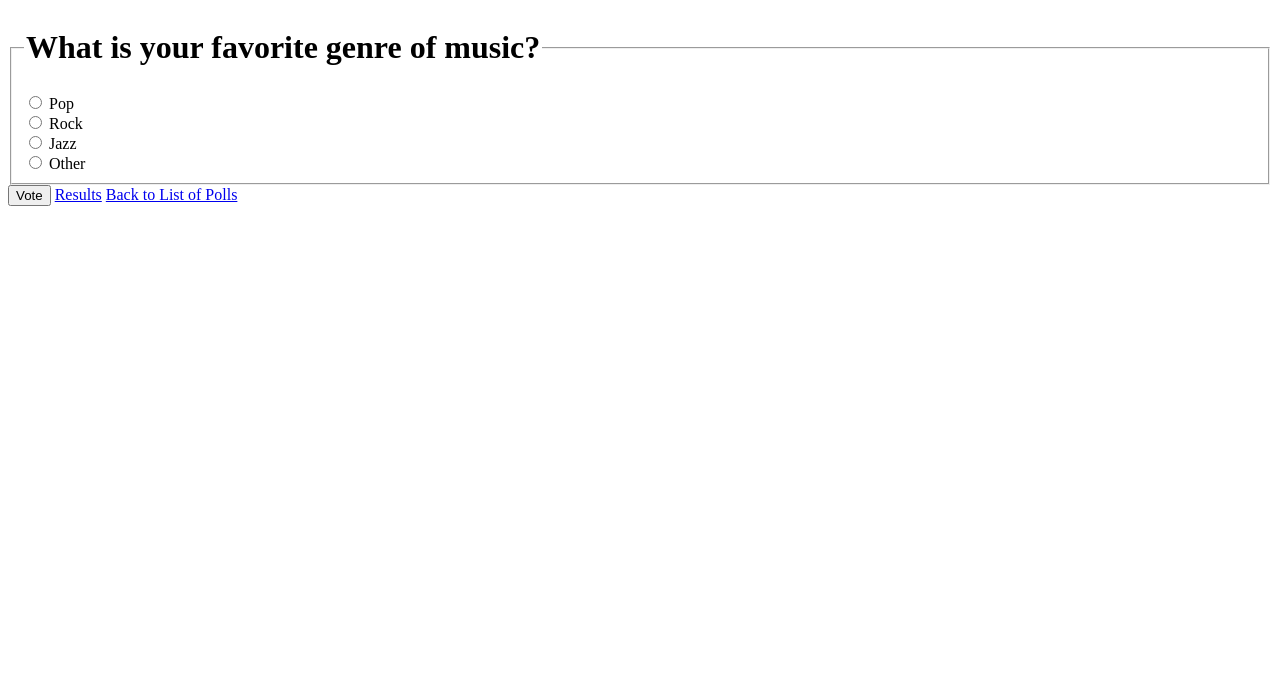
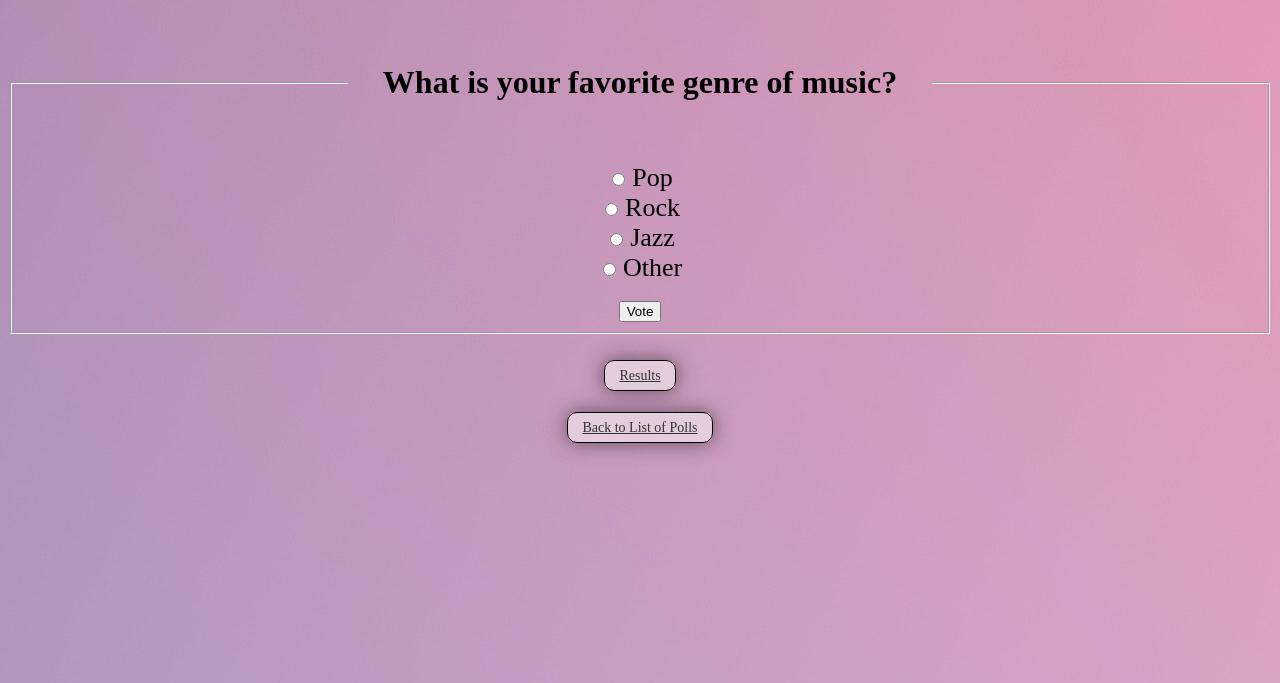
Before and after one commit to TAGCH/ku-polls-2023, a Django app: page /polls/2/ in a window 1280 px wide. Shown: the top 683 px of the page. Run offline with Django 4.2, Linux system fonts and the light colour scheme; data comes from the database, SQL or seed files in the repository.

Commit message:
Fix html

```diff
--- a/polls/static/polls/style.css
+++ b/polls/static/polls/style.css
@@ -1,5 +1,5 @@
 li a {
-    color: rgb(105, 244, 105);
+    color: rgb(9, 9, 9);
 }
 
 body {
@@ -12,7 +12,7 @@ table {
     width: 50%;
     color: #333;
     font-family: Arial, sans-serif;
-    font-size: 14px;
+    font-size: 18px;
     text-align: left;
     border-radius: 10px;
     overflow: hidden;
@@ -22,14 +22,14 @@ table {
     margin-bottom: 50px;
 }
 
-button{
+.button{
     background-color: rgba(255, 255, 255, 0.5);
-    border: 0.1px solid black;
-    width: 5%;
+    border: 0.01px solid black;
+    width: 70%;
     color: #333;
     font-family: "Times New Roman", Times, serif;
     font-size: 14px;
-    text-align: left;
+    text-align: center;
     border-radius: 10px;
     overflow: hidden;
     box-shadow: 0 0 20px rgba(0, 0, 0, 0.5);
@@ -37,8 +37,19 @@ button{
     margin-top: 50px;
     margin-bottom: 50px;
     cursor: pointer;
+    padding: 7px 14px;
 }
 
 td, th {
     padding: 5px
+
 }
+
+a{
+    font-family: "Times New Roman", Times, serif;
+}
+
+legend{
+    text-align: center;
+    padding: 35px
+}
--- a/polls/templates/polls/detail.html
+++ b/polls/templates/polls/detail.html
@@ -1,3 +1,8 @@
+{% load static %}
+
+<link rel="stylesheet" href="{% static 'polls/style.css' %}">
+
+<center>
 <form action="{% url 'polls:vote' question.id %}" method="post">
     {% csrf_token %}
     <fieldset>
@@ -5,10 +10,14 @@
         {% if error_message %}<p><strong>{{ error_message }}</strong></p>{% endif %}
         {% for choice in question.choice_set.all %}
             <input type="radio" name="choice" id="choice{{ forloop.counter }}" value="{{ choice.id }}">
-            <label for="choice{{ forloop.counter }}">{{ choice.choice_text }}</label><br>
+            <label style="font-size:26px;" for="choice{{ forloop.counter }}">{{ choice.choice_text }}</label><br>
         {% endfor %}
+    <br>
+    <input type="submit" value="Vote">
     </fieldset>
-    <input type="submit" value="Vote">
-    <a href="{% url 'polls:results' question.id %}">Results</a>
-    <a href="{% url 'polls:index' %}">Back to List of Polls</a>
+    <br>
     </form>
+    <a class="button" href="{% url 'polls:results' question.id %}">Results</a>
+    <br><br><br>
+    <a class="button" href="{% url 'polls:index' %}">Back to List of Polls</a>
+</center>
--- a/polls/templates/polls/results.html
+++ b/polls/templates/polls/results.html
@@ -2,7 +2,7 @@
 
 <link rel="stylesheet" href="{% static 'polls/style.css' %}">
 
-
+<br><br>
 <center>
     <h1 font-family: 'Lexend Deca'>{{ question.question_text }}</h1>
 </center>
@@ -18,6 +18,6 @@
         </tr>
         {% endfor %}
     </table>
-    <button type="button"><a href="{% url 'polls:index' %}">Back to List of Polls</a></button>
+    <a class="button" href="{% url 'polls:index' %}">Back to List of Polls</a>
     </center>
 </body>
```
Also changed, not shown: polls/templates/polls/index.html (+16 -4 lines).
